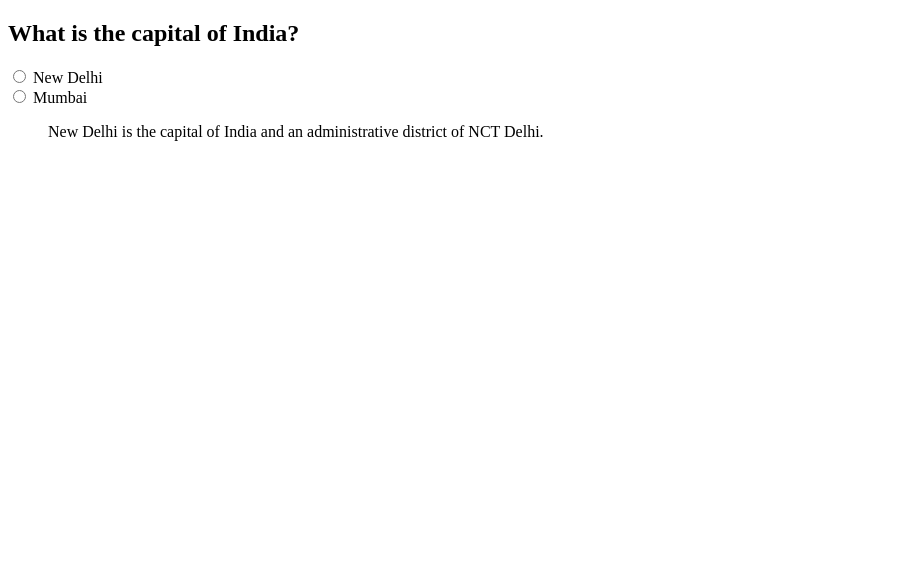
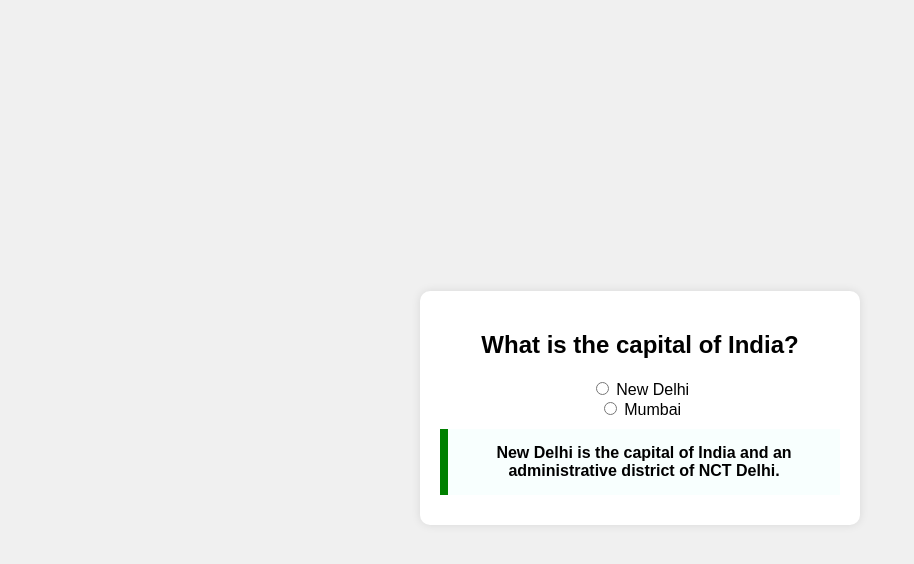
Before and after one commit to acciojob/trivia-Vikki2021, a website: page main.html in a window 1280 px wide. Shown: the whole page, without its empty margins (0-914 px from the left). Drawn offline with Linux system fonts and the light colour scheme.

Commit message:
created a submission

```diff
--- a/styles.css
+++ b/styles.css
@@ -1,2 +1,26 @@
 
 /* Your CSS Code here. */
+body {
+            font-family: Arial, sans-serif;
+            display: flex;
+            justify-content: center;
+            align-items: center;
+            height: 100vh;
+            background-color: #f0f0f0;
+        }
+        .quiz-container {
+            background: white;
+            padding: 20px;
+            border-radius: 10px;
+            box-shadow: 0 0 10px rgba(0, 0, 0, 0.1);
+            width: 400px;
+            text-align: center;
+        }
+        blockquote {
+            max-width: 600px;
+            margin: 10px auto;
+            padding: 15px;
+            border-left: 8px solid green;
+            background-color: #f8fffe;
+            font-weight: bold;
+        }
```
